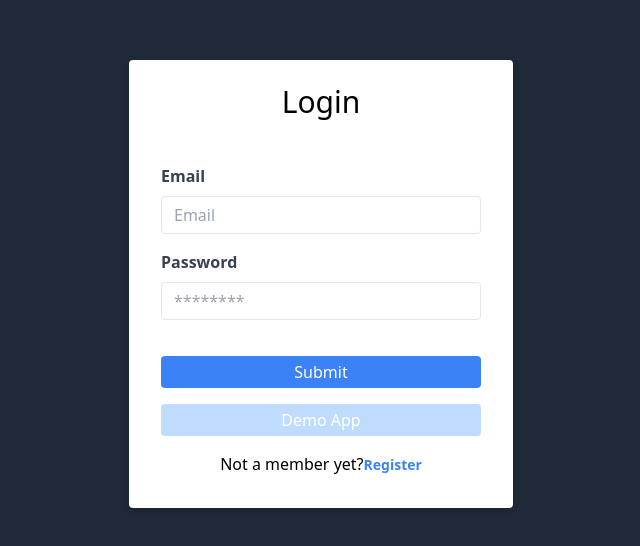
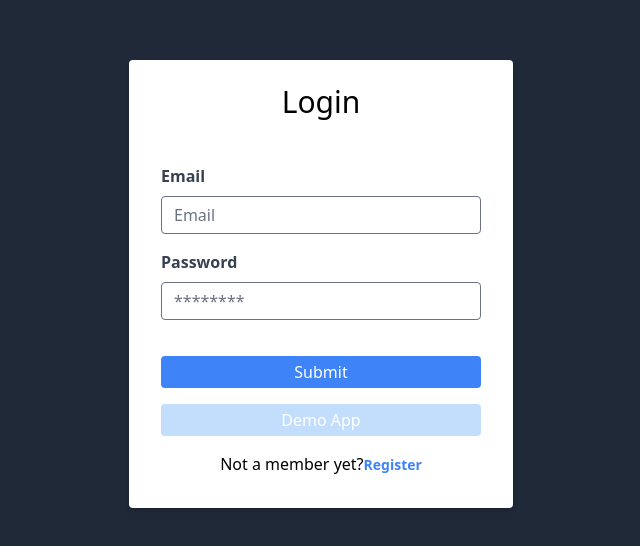
Before and after one commit to syedalirazazaidi/reacts-plays, a React (Vite) app in the folder job_app/client/: page / in a window 1280 px wide. Shown: the part 108-654 px from the top of the page, without its empty margins (319-959 px from the left). Built offline with nearby package versions, Linux system fonts and the light colour scheme; no server answers.

Commit message:
install toast library

```diff
--- a/job_app/client/package.json
+++ b/job_app/client/package.json
@@ -14,6 +14,8 @@
     "@heroicons/react": "^2.0.17",
     "axios": "^1.4.0",
     "dotenv": "^16.0.3",
+    "flowbite": "^1.6.5",
+    "flowbite-react": "^0.4.7",
     "react": "^18.2.0",
     "react-dom": "^18.2.0",
     "react-router-dom": "^6.10.0",
--- a/job_app/client/src/common/pages/AllJobs.tsx
+++ b/job_app/client/src/common/pages/AllJobs.tsx
@@ -83,11 +83,13 @@ function AllJobs() {
           "Content-Type": "application/json",
         },
       });
+
       setDeleteJob(true);
     } catch (error) {
       console.error("Error deleting data:", error);
     }
   };
+
   const handleChange = (
     e: ChangeEvent<HTMLInputElement | HTMLTextAreaElement | HTMLSelectElement>
   ) => {
--- a/job_app/client/tailwind.config.js
+++ b/job_app/client/tailwind.config.js
@@ -1,11 +1,15 @@
 /** @type {import('tailwindcss').Config} */
 export default {
-  content: ['./index.html', './src/**/*.{js,ts,jsx,tsx}'],
+  content: [
+    './index.html',
+    './src/**/*.{js,ts,jsx,tsx}',
+    'node_modules/flowbite-react/**/*.{js,jsx,ts,tsx}',
+  ],
   theme: {
     fontFamily: {
       display: ['Montserrat', 'sans-serif'],
       play: ['Roboto Mono', ' monospace'],
     },
   },
-  plugins: [],
+  plugins: [require('flowbite/plugin')],
 }
```
Also changed, not shown: job_app/client/src/common/components/GetJob.tsx (+10 -0 lines), 1 other file (tests, documents, lock files or other folders).
